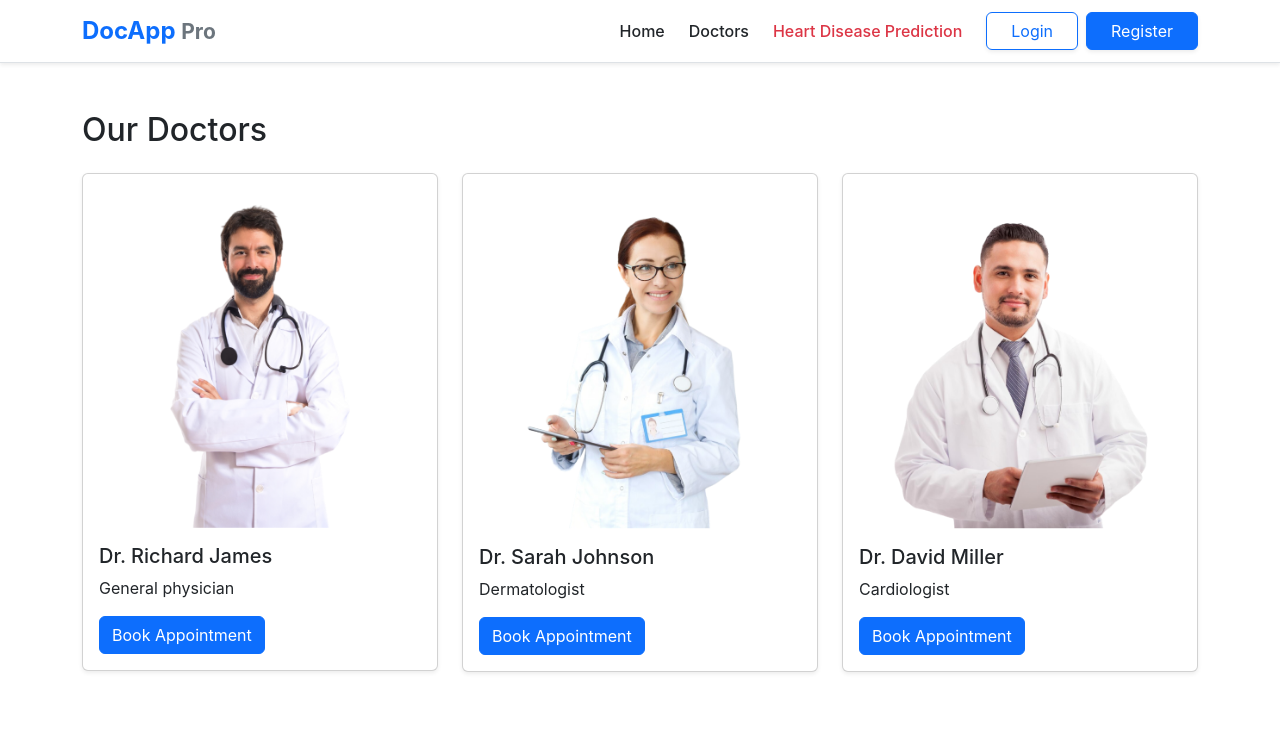
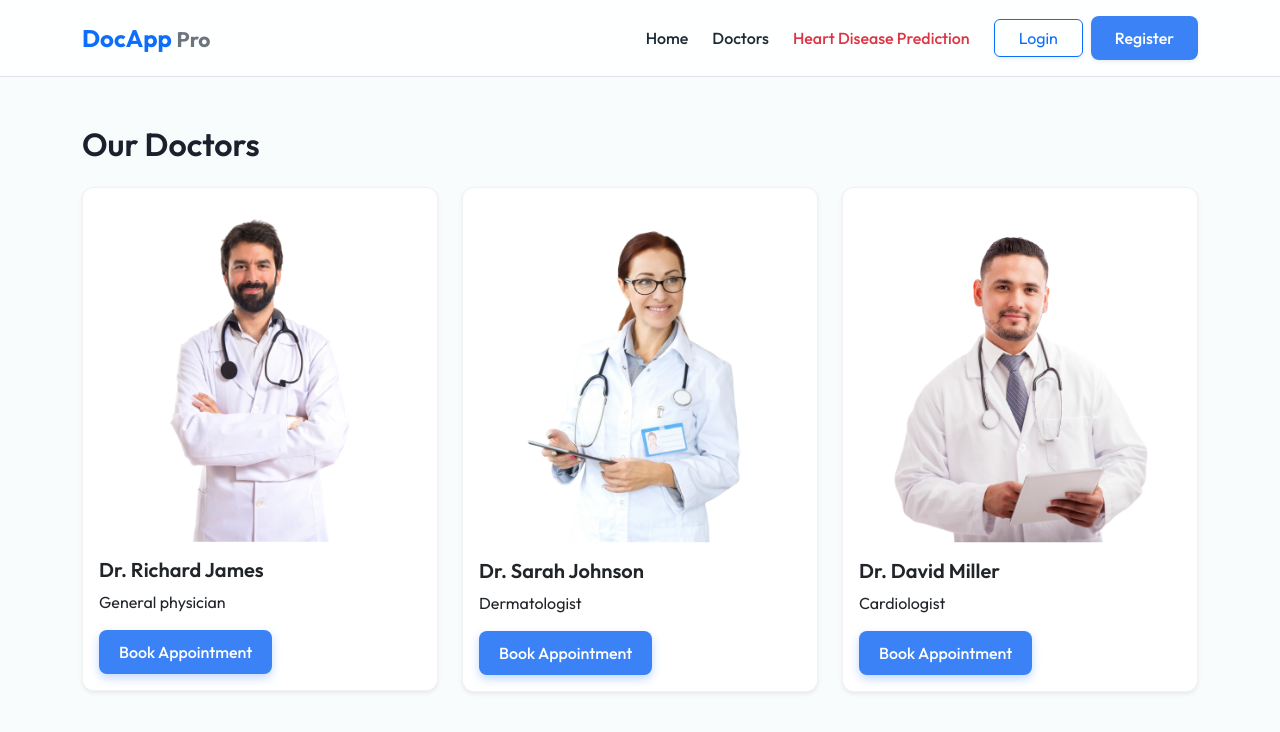
Before and after one commit to samarthsemwal/Online-Appointment-Booking-Web-App, a React (Create React App) app in the folder client/: page /doctors in a window 1280 px wide. Shown: the top 732 px of the page. Built offline with nearby package versions, Linux system fonts and the light colour scheme.

Commit message:
Add files via upload

```diff
--- a/client/src/App.js
+++ b/client/src/App.js
@@ -1,23 +1,79 @@
 import React from "react";
-import { BrowserRouter, Routes, Route } from "react-router-dom";
+import { BrowserRouter,Routes,Route } from "react-router-dom";
+import { ToastContainer } from "react-toastify";
+import "react-toastify/dist/ReactToastify.css";
 
 import Navbar from "./components/Navbar";
+
 import Home from "./pages/Home";
 import Doctors from "./pages/Doctors";
+import DoctorDetails from "./pages/DoctorDetails";
+import Appointments from "./pages/Appointments";
+import Login from "./pages/Login";
+import Register from "./pages/Register";
 
-function App() {
-  return (
-    <BrowserRouter>
+// New Pages
+import DoctorDashboard from "./pages/DoctorDashboard";
+import ChatVideoCall from "./pages/ChatVideoCall";
+import HeartDisease from "./pages/HeartDisease";
 
-      <Navbar />
+import ProtectedRoute from "./components/ProtectedRoute";
 
-      <Routes>
-        <Route path="/" element={<Home />} />
-        <Route path="/doctors" element={<Doctors />} />
-      </Routes>
+function App(){
 
-    </BrowserRouter>
-  );
+return(
+
+<BrowserRouter>
+
+<Navbar/>
+<ToastContainer position="top-right" autoClose={3000} hideProgressBar={false} />
+
+<Routes>
+
+<Route path="/" element={<Home/>} />
+<Route path="/doctors" element={<Doctors/>} />
+<Route path="/login" element={<Login/>} />
+<Route path="/register" element={<Register/>} />
+<Route path="/heart-disease" element={<HeartDisease/>} />
+
+<Route
+path="/appointments"
+element={
+<ProtectedRoute>
+<Appointments/>
+</ProtectedRoute>
+}
+/>
+
+<Route
+path="/doctor/:id"
+element={<DoctorDetails/>}
+/>
+
+<Route
+path="/doctor-dashboard"
+element={
+<ProtectedRoute>
+<DoctorDashboard/>
+</ProtectedRoute>
+}
+/>
+
+<Route
+path="/communication/:appointmentId"
+element={
+<ProtectedRoute>
+<ChatVideoCall/>
+</ProtectedRoute>
+}
+/>
+
+</Routes>
+
+</BrowserRouter>
+
+)
+
 }
 
 export default App;
--- a/client/src/index.css
+++ b/client/src/index.css
@@ -1,13 +1,124 @@
+@import url('https://fonts.googleapis.com/css2?family=Outfit:wght@300;400;500;600;700&display=swap');
+
 body {
   margin: 0;
-  font-family: -apple-system, BlinkMacSystemFont, 'Segoe UI', 'Roboto', 'Oxygen',
+  font-family: 'Outfit', -apple-system, BlinkMacSystemFont, 'Segoe UI', 'Roboto', 'Oxygen',
     'Ubuntu', 'Cantarell', 'Fira Sans', 'Droid Sans', 'Helvetica Neue',
     sans-serif;
   -webkit-font-smoothing: antialiased;
   -moz-osx-font-smoothing: grayscale;
+  background: #f8fcfd;
+  color: #1c2b36;
 }
 
 code {
-  font-family: source-code-pro, Menlo, Monaco, Consolas, 'Courier New',
-    monospace;
+  font-family: source-code-pro, Menlo, Monaco, Consolas, 'Courier New', monospace;
 }
+
+.card {
+  border: none;
+  border-radius: 12px;
+  transition: transform 0.3s ease, box-shadow 0.3s ease;
+  overflow: hidden;
+  background: #ffffff;
+  border: 1px solid rgba(0,0,0,0.05);
+}
+
+.card:hover {
+  transform: translateY(-5px);
+  box-shadow: 0 10px 20px rgba(0, 0, 0, 0.08) !important;
+}
+
+.btn-primary {
+  background-color: #3b82f6;
+  border: none;
+  border-radius: 8px;
+  padding: 10px 20px;
+  font-weight: 500;
+  box-shadow: 0 4px 10px rgba(59, 130, 246, 0.3);
+  transition: all 0.2s ease;
+}
+
+.btn-primary:hover {
+  background-color: #2563eb;
+  transform: translateY(-2px);
+  box-shadow: 0 6px 15px rgba(59, 130, 246, 0.4);
+}
+
+.btn-success {
+  background-color: #10b981;
+  border: none;
+  border-radius: 8px;
+  font-weight: 500;
+  box-shadow: 0 4px 10px rgba(16, 185, 129, 0.3);
+  transition: all 0.2s ease;
+}
+
+.btn-success:hover {
+  background-color: #059669;
+  transform: translateY(-2px);
+}
+
+.form-control, .form-select {
+  border-radius: 8px;
+  padding: 12px 15px;
+  border: 1px solid #e1e7ec;
+  background: #fcfcfc;
+  transition: all 0.2s ease;
+}
+
+.form-control:focus, .form-select:focus {
+  box-shadow: 0 0 0 3px rgba(59, 130, 246, 0.2);
+  border-color: #3b82f6;
+  background: #ffffff;
+}
+
+/* Glassmorphism Navbar */
+.navbar {
+  background: rgba(255, 255, 255, 0.85) !important;
+  backdrop-filter: blur(12px);
+  -webkit-backdrop-filter: blur(12px);
+  border-bottom: 1px solid rgba(0, 0, 0, 0.05);
+  box-shadow: none !important;
+  padding: 15px 0;
+  z-index: 10;
+}
+
+h1, h2, h3, h4, h5 {
+  font-weight: 600;
+  color: #1a202c;
+}
+
+/* Chat window specific */
+.chat-window {
+  display: flex;
+  flex-direction: column;
+  height: 100%;
+}
+.chat-messages {
+  flex-grow: 1;
+  overflow-y: auto;
+  padding: 15px;
+  background: #f8fafc;
+  border-radius: 8px;
+  margin-bottom: 10px;
+}
+.chat-message {
+  padding: 8px 12px;
+  border-radius: 8px;
+  margin-bottom: 8px;
+  max-width: 80%;
+  box-shadow: 0 1px 2px rgba(0,0,0,0.05);
+}
+.chat-my-msg {
+  background: #3b82f6;
+  color: white;
+  align-self: flex-end;
+  margin-left: auto;
+}
+.chat-other-msg {
+  background: white;
+  border: 1px solid #e2e8f0;
+  color: #1e293b;
+  align-self: flex-start;
+}
--- a/client/src/index.js
+++ b/client/src/index.js
@@ -10,4 +10,5 @@ root.render(
   <React.StrictMode>
     <App />
   </React.StrictMode>
+
 );
```
